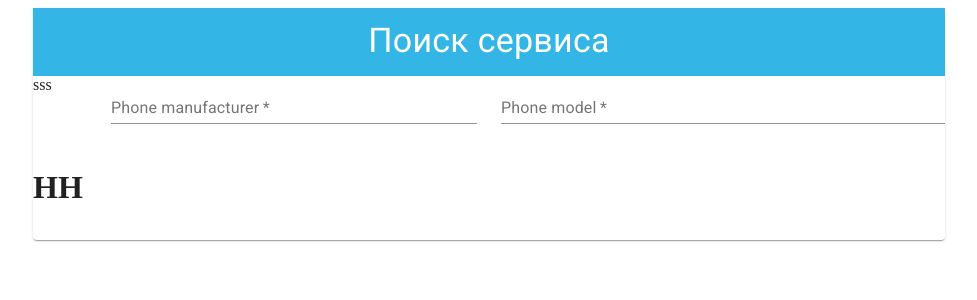
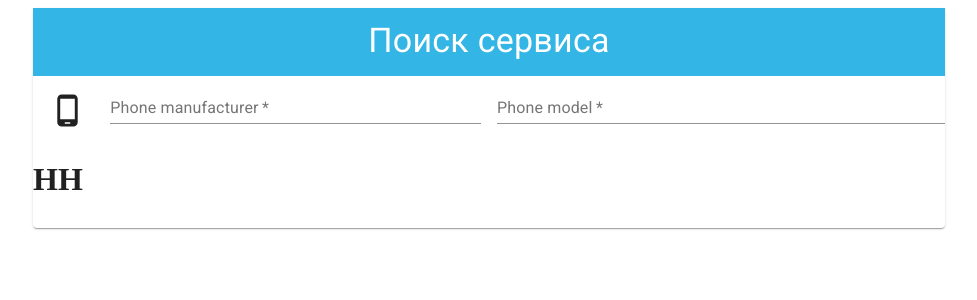
Before and after one commit to AlekseySknar/ServiceForm, a React (Create React App) app: page / in a window 1280 px wide. Shown: the top 300 px of the page, without its empty margins (151-1128 px from the left). Built offline with nearby package versions, Linux system fonts and the light colour scheme.

Commit message:
Normal padding

```diff
--- a/src/App.js
+++ b/src/App.js
@@ -41,10 +41,18 @@ function App() {
             </Typography>
           </div>
 
-          <Grid container spacing={3}>
-            <Grid item xs={12} sm={1} alignContent="space-between">
-              {/*    <PhoneAndroidRoundedIcon fontSize="large" /> */}
-              <a>sss</a>
+          <Grid container spacing={2} alignItems="flex-end">
+            <Grid
+              item
+              xs={12}
+              sm={1}
+              style={{
+                textAlign: "center",
+                paddingBottom: 0,
+                paddingRight: 0
+              }}
+            >
+              <PhoneAndroidRoundedIcon fontSize="large" color="#aaa" />
             </Grid>
             <Grid item xs={12} sm={5}>
               <TextField
```
